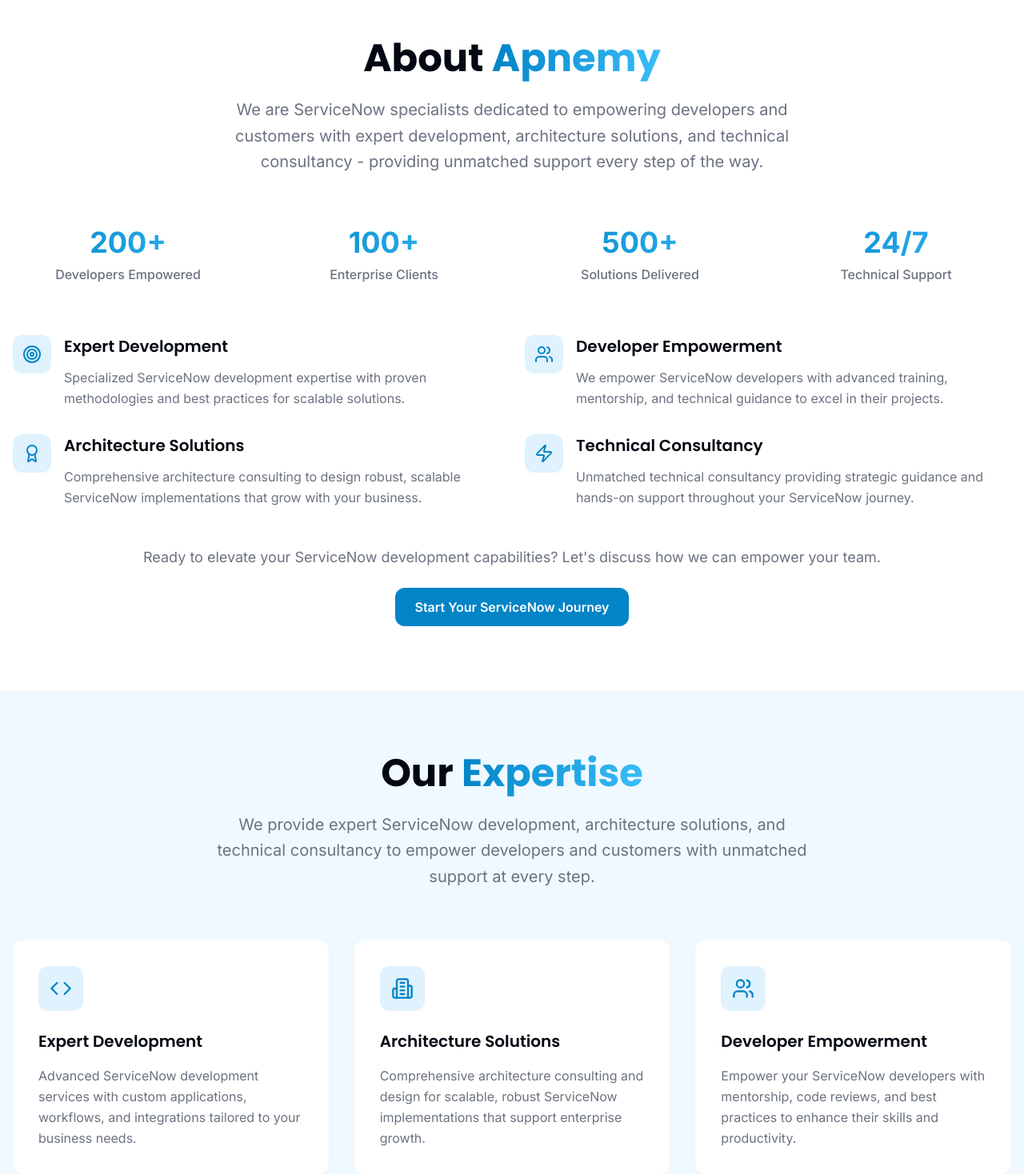
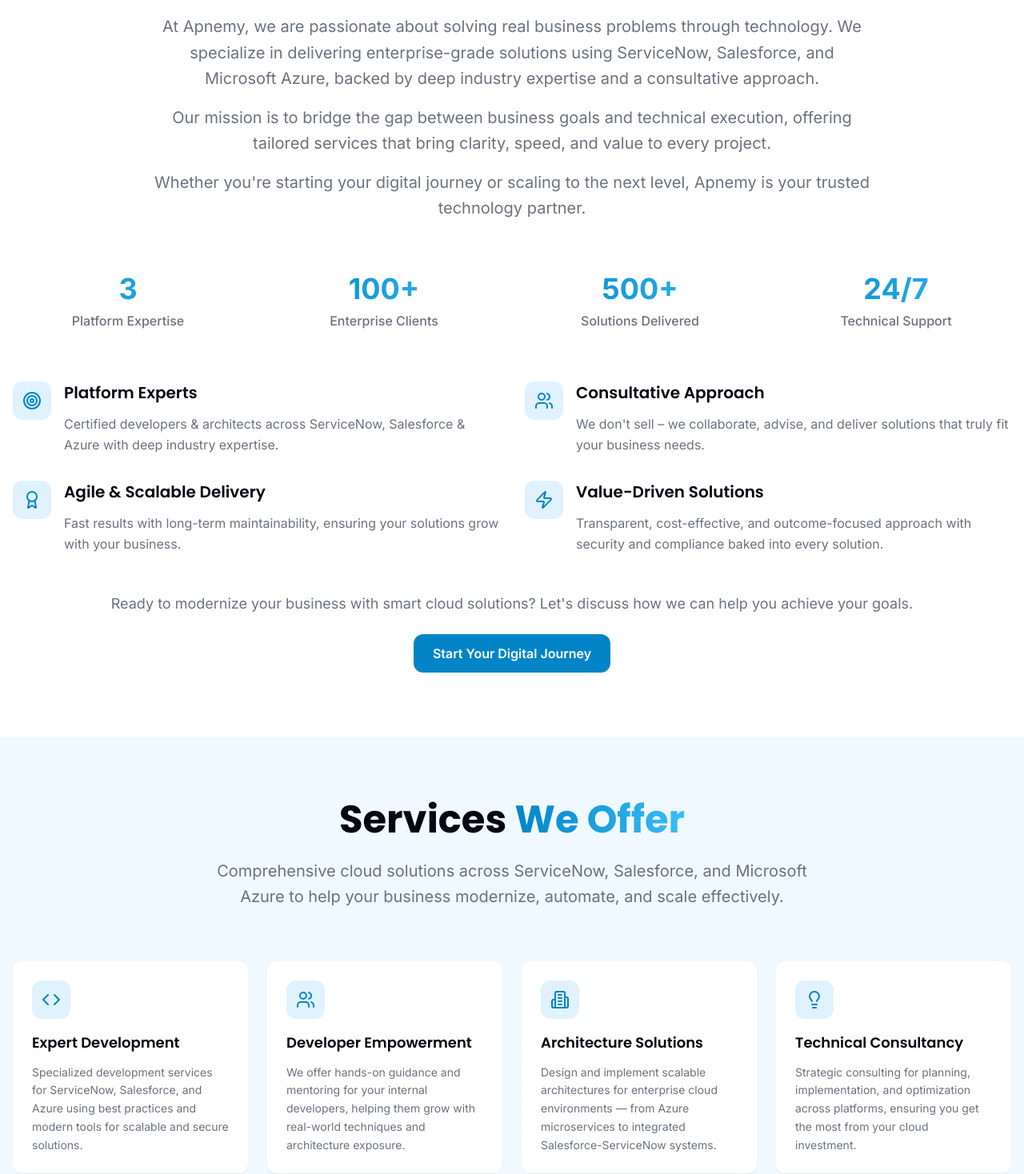
Before and after one commit to codespace555/apnemy-web-spark, a React (Vite) app: page / in a window 1280 px wide. Shown: the part 1171-2639 px from the top of the page at 80% size. Built offline with nearby package versions, Linux system fonts and the light colour scheme.

Commit message:
Update homepage content and sections
Update the homepage, about us, services, and contact sections with the provided content.

```diff
--- a/src/components/About.tsx
+++ b/src/components/About.tsx
@@ -3,7 +3,7 @@ import { Target, Users, Award, Zap } from "lucide-react";
 
 const About = () => {
   const stats = [
-    { number: "200+", label: "Developers Empowered" },
+    { number: "3", label: "Platform Expertise" },
     { number: "100+", label: "Enterprise Clients" },
     { number: "500+", label: "Solutions Delivered" },
     { number: "24/7", label: "Technical Support" }
@@ -12,23 +12,23 @@ const About = () => {
   const features = [
     {
       icon: Target,
-      title: "Expert Development",
-      description: "Specialized ServiceNow development expertise with proven methodologies and best practices for scalable solutions."
+      title: "Platform Experts",
+      description: "Certified developers & architects across ServiceNow, Salesforce & Azure with deep industry expertise."
     },
     {
       icon: Users,
-      title: "Developer Empowerment",
-      description: "We empower ServiceNow developers with advanced training, mentorship, and technical guidance to excel in their projects."
+      title: "Consultative Approach",
+      description: "We don't sell – we collaborate, advise, and deliver solutions that truly fit your business needs."
     },
     {
       icon: Award,
-      title: "Architecture Solutions",
-      description: "Comprehensive architecture consulting to design robust, scalable ServiceNow implementations that grow with your business."
+      title: "Agile & Scalable Delivery",
+      description: "Fast results with long-term maintainability, ensuring your solutions grow with your business."
     },
     {
       icon: Zap,
-      title: "Technical Consultancy",
-      description: "Unmatched technical consultancy providing strategic guidance and hands-on support throughout your ServiceNow journey."
+      title: "Value-Driven Solutions",
+      description: "Transparent, cost-effective, and outcome-focused approach with security and compliance baked into every solution."
     }
   ];
 
@@ -39,10 +39,20 @@ const About = () => {
           <h2 className="text-4xl md:text-5xl font-bold font-poppins mb-6">
             About <span className="gradient-text">Apnemy</span>
           </h2>
-          <p className="text-xl text-muted-foreground max-w-3xl mx-auto leading-relaxed">
-            We are ServiceNow specialists dedicated to empowering developers and customers with expert development,
-            architecture solutions, and technical consultancy - providing unmatched support every step of the way.
-          </p>
+          <div className="text-xl text-muted-foreground max-w-4xl mx-auto leading-relaxed space-y-4">
+            <p>
+              At Apnemy, we are passionate about solving real business problems through technology.
+              We specialize in delivering enterprise-grade solutions using ServiceNow, Salesforce, and Microsoft Azure,
+              backed by deep industry expertise and a consultative approach.
+            </p>
+            <p>
+              Our mission is to bridge the gap between business goals and technical execution, offering tailored services
+              that bring clarity, speed, and value to every project.
+            </p>
+            <p>
+              Whether you're starting your digital journey or scaling to the next level, Apnemy is your trusted technology partner.
+            </p>
+          </div>
         </div>
 
         {/* Stats */}
@@ -88,13 +98,13 @@ const About = () => {
 
         <div className="text-center mt-12">
           <p className="text-lg text-muted-foreground mb-6">
-            Ready to elevate your ServiceNow development capabilities? Let's discuss how we can empower your team.
+            Ready to modernize your business with smart cloud solutions? Let's discuss how we can help you achieve your goals.
           </p>
           <a
             href="#contact"
             className="inline-flex items-center px-6 py-3 bg-apnemy-600 hover:bg-apnemy-700 text-white font-semibold rounded-lg transition-colors duration-300"
           >
-            Start Your ServiceNow Journey
+            Start Your Digital Journey
           </a>
         </div>
       </div>
--- a/src/components/Footer.tsx
+++ b/src/components/Footer.tsx
@@ -1,5 +1,5 @@
 
-import { Facebook, Twitter, Linkedin, Instagram, ArrowUp } from "lucide-react";
+import { Facebook, Twitter, Linkedin, Github, ArrowUp } from "lucide-react";
 
 const Footer = () => {
   const scrollToTop = () => {
@@ -10,23 +10,24 @@ const Footer = () => {
     { name: "Home", href: "#home" },
     { name: "About", href: "#about" },
     { name: "Services", href: "#services" },
+    { name: "Team", href: "#team" },
     { name: "Contact", href: "#contact" }
   ];
 
   const services = [
-    "Web Development",
-    "Mobile Solutions",
-    "Cloud Services",
-    "Data Analytics",
-    "Cybersecurity",
-    "24/7 Support"
+    "ServiceNow Development",
+    "Salesforce Solutions",
+    "Azure Cloud Services",
+    "Process Automation",
+    "Architecture Design",
+    "Technical Consulting"
   ];
 
   const socialLinks = [
-    { Icon: Facebook, href: "#", label: "Facebook" },
+    { Icon: Linkedin, href: "#", label: "LinkedIn" },
     { Icon: Twitter, href: "#", label: "Twitter" },
-    { Icon: Linkedin, href: "#", label: "LinkedIn" },
-    { Icon: Instagram, href: "#", label: "Instagram" }
+    { Icon: Github, href: "#", label: "GitHub" },
+    { Icon: Facebook, href: "#", label: "Facebook" }
   ];
 
   return (
@@ -37,9 +38,8 @@ const Footer = () => {
           <div className="md:col-span-2">
             <h3 className="text-2xl font-bold font-poppins mb-4">Apnemy</h3>
             <p className="text-primary-foreground/80 mb-6 leading-relaxed max-w-md">
-              Empowering businesses through innovative technology solutions.
-              We transform ideas into reality with cutting-edge development
-              and strategic consulting.
+              Empowering businesses with smart cloud solutions using ServiceNow, Salesforce,
+              and Microsoft Azure. We bridge the gap between business goals and technical execution.
             </p>
             <div className="flex space-x-4">
               {socialLinks.map(({ Icon, href, label }) => (
@@ -74,7 +74,7 @@ const Footer = () => {
 
           {/* Services */}
           <div>
-            <h4 className="text-lg font-semibold font-poppins mb-4">Services</h4>
+            <h4 className="text-lg font-semibold font-poppins mb-4">Our Expertise</h4>
             <ul className="space-y-2">
               {services.map((service) => (
                 <li key={service}>
@@ -89,7 +89,7 @@ const Footer = () => {
 
         <div className="border-t border-primary-foreground/20 mt-8 pt-8 flex flex-col md:flex-row justify-between items-center">
           <p className="text-primary-foreground/80 text-sm">
-            © 2024 Apnemy. All rights reserved.
+            © 2025 Apnemy. All rights reserved. | Designed with 💙 in India
           </p>
 
           <div className="flex items-center space-x-6 mt-4 md:mt-0">
--- a/src/components/Hero.tsx
+++ b/src/components/Hero.tsx
@@ -17,13 +17,12 @@ const Hero = () => {
         <div className="text-center max-w-4xl mx-auto">
           <div className="animate-fade-in">
             <h1 className="text-5xl md:text-7xl font-bold font-poppins mb-6 leading-tight">
-              Empowering ServiceNow
-              <span className="block gradient-text">Developers & Customers</span>
+              Empowering Businesses with
+              <span className="block gradient-text">Smart Cloud Solutions</span>
             </h1>
 
             <p className="text-xl md:text-2xl text-muted-foreground mb-8 max-w-3xl mx-auto leading-relaxed">
-              We specialize in empowering ServiceNow developers and customers with expert development,
-              architecture solutions, and technical consultancy - providing unmatched support every step of the way.
+              Apnemy helps businesses modernize, automate, and scale using platforms like ServiceNow, Salesforce, and Microsoft Azure — with expert consulting and development services tailored to your needs.
             </p>
 
             <div className="flex flex-col sm:flex-row gap-4 justify-center items-center mb-12">
@@ -31,7 +30,7 @@ const Hero = () => {
                 size="lg"
                 className="bg-apnemy-600 hover:bg-apnemy-700 text-white px-8 py-3 text-lg font-semibold group"
               >
-                Get Expert Guidance
+                Let's Build Something Great Together
                 <ArrowRight className="ml-2 h-5 w-5 group-hover:translate-x-1 transition-transform" />
               </Button>
 
@@ -51,7 +50,7 @@ const Hero = () => {
             <div className="relative max-w-3xl mx-auto">
               <img
                 src="https://images.unsplash.com/photo-1551434678-e076c223a692?w=800&h=500&fit=crop"
-                alt="ServiceNow development and architecture solutions"
+                alt="Cloud solutions with ServiceNow, Salesforce, and Azure"
                 className="rounded-2xl shadow-2xl w-full h-auto"
               />
               <div className="absolute inset-0 bg-gradient-to-t from-apnemy-900/20 to-transparent rounded-2xl"></div>
--- a/src/components/Navigation.tsx
+++ b/src/components/Navigation.tsx
@@ -20,6 +20,7 @@ const Navigation = () => {
     { href: "#home", label: "Home" },
     { href: "#about", label: "About" },
     { href: "#services", label: "Services" },
+    { href: "#team", label: "Team" },
     { href: "#testimonials", label: "Testimonials" },
     { href: "#contact", label: "Contact" },
   ];
--- a/src/components/Services.tsx
+++ b/src/components/Services.tsx
@@ -1,36 +1,47 @@
-import { Code, Building2, Users, Lightbulb, Wrench, GraduationCap } from "lucide-react";
+
+import { Code, Building2, Users, Lightbulb, Wrench, GraduationCap, Zap, Settings } from "lucide-react";
 
 const Services = () => {
   const services = [
     {
       icon: Code,
       title: "Expert Development",
-      description: "Advanced ServiceNow development services with custom applications, workflows, and integrations tailored to your business needs."
+      description: "Specialized development services for ServiceNow, Salesforce, and Azure using best practices and modern tools for scalable and secure solutions."
+    },
+    {
+      icon: Users,
+      title: "Developer Empowerment",
+      description: "We offer hands-on guidance and mentoring for your internal developers, helping them grow with real-world techniques and architecture exposure."
     },
     {
       icon: Building2,
       title: "Architecture Solutions",
-      description: "Comprehensive architecture consulting and design for scalable, robust ServiceNow implementations that support enterprise growth."
-    },
-    {
-      icon: Users,
-      title: "Developer Empowerment",
-      description: "Empower your ServiceNow developers with mentorship, code reviews, and best practices to enhance their skills and productivity."
+      description: "Design and implement scalable architectures for enterprise cloud environments — from Azure microservices to integrated Salesforce-ServiceNow systems."
     },
     {
       icon: Lightbulb,
       title: "Technical Consultancy",
-      description: "Strategic technical guidance and consulting services to optimize your ServiceNow platform and maximize business value."
+      description: "Strategic consulting for planning, implementation, and optimization across platforms, ensuring you get the most from your cloud investment."
+    },
+    {
+      icon: GraduationCap,
+      title: "Platform Advisory",
+      description: "Not sure where to start? We evaluate your goals and recommend the best technology stack — from ServiceNow workflows to Azure infrastructure."
+    },
+    {
+      icon: Settings,
+      title: "Process Optimization",
+      description: "Automate and improve business processes with low-code tools, integrations, and workflow engines that reduce errors and increase efficiency."
     },
     {
       icon: Wrench,
-      title: "Platform Optimization",
-      description: "Performance tuning, configuration optimization, and platform enhancement services to ensure peak ServiceNow performance."
+      title: "Cloud Modernization",
+      description: "Seamlessly migrate legacy systems to Azure or Salesforce Cloud with a smooth, secure, and future-proof plan."
     },
     {
-      icon: GraduationCap,
-      title: "Training & Support",
-      description: "Comprehensive training programs and ongoing support to build internal ServiceNow expertise within your organization."
+      icon: Zap,
+      title: "Solution Design & Strategy",
+      description: "We co-create digital solutions tailored to your business objectives — with a sharp focus on ROI, speed, and innovation."
     }
   ];
 
@@ -39,30 +50,30 @@ const Services = () => {
       <div className="container mx-auto px-4">
         <div className="text-center mb-16 animate-fade-in">
           <h2 className="text-4xl md:text-5xl font-bold font-poppins mb-6">
-            Our <span className="gradient-text">Expertise</span>
+            Services <span className="gradient-text">We Offer</span>
           </h2>
           <p className="text-xl text-muted-foreground max-w-3xl mx-auto leading-relaxed">
-            We provide expert ServiceNow development, architecture solutions, and technical consultancy
-            to empower developers and customers with unmatched support at every step.
+            Comprehensive cloud solutions across ServiceNow, Salesforce, and Microsoft Azure
+            to help your business modernize, automate, and scale effectively.
           </p>
         </div>
 
-        <div className="grid md:grid-cols-2 lg:grid-cols-3 gap-8">
+        <div className="grid md:grid-cols-2 lg:grid-cols-3 xl:grid-cols-4 gap-6">
           {services.map((service, index) => (
             <div
               key={index}
-              className="bg-white p-8 rounded-xl shadow-sm hover:shadow-lg transition-all duration-300 group animate-fade-in"
+              className="bg-white p-6 rounded-xl shadow-sm hover:shadow-lg transition-all duration-300 group animate-fade-in"
               style={{ animationDelay: `${index * 0.1}s` }}
             >
-              <div className="inline-flex items-center justify-center w-14 h-14 bg-apnemy-100 rounded-lg mb-6 group-hover:bg-apnemy-600 transition-colors duration-300">
-                <service.icon className="h-7 w-7 text-apnemy-600 group-hover:text-white transition-colors duration-300" />
+              <div className="inline-flex items-center justify-center w-12 h-12 bg-apnemy-100 rounded-lg mb-4 group-hover:bg-apnemy-600 transition-colors duration-300">
+                <service.icon className="h-6 w-6 text-apnemy-600 group-hover:text-white transition-colors duration-300" />
               </div>
 
-              <h3 className="text-xl font-semibold font-poppins mb-4 group-hover:text-apnemy-600 transition-colors duration-300">
+              <h3 className="text-lg font-semibold font-poppins mb-3 group-hover:text-apnemy-600 transition-colors duration-300">
                 {service.title}
               </h3>
 
-              <p className="text-muted-foreground leading-relaxed">
+              <p className="text-muted-foreground leading-relaxed text-sm">
                 {service.description}
               </p>
             </div>
@@ -71,13 +82,13 @@ const Services = () => {
 
         <div className="text-center mt-12">
           <p className="text-lg text-muted-foreground mb-6">
-            Need specialized ServiceNow development or architecture guidance? We're here to empower your success.
+            Ready to transform your business with our comprehensive cloud solutions?
           </p>
           <a
             href="#contact"
             className="inline-flex items-center px-6 py-3 bg-apnemy-600 hover:bg-apnemy-700 text-white font-semibold rounded-lg transition-colors duration-300"
           >
-            Get Expert Consultation
+            Let's Build Something Great Together
           </a>
         </div>
       </div>
--- /dev/null
+++ b/src/components/Team.tsx
@@ -0,0 +1,93 @@
+
+import { Code, Users, Cloud, Palette, Settings } from "lucide-react";
+
+const Team = () => {
+  const teamMembers = [
+    {
+      name: "Naman Kumar",
+      role: "Founder & Lead Developer",
+      description: "Visionary behind Apnemy, with deep expertise in ServiceNow and web technologies. Focused on scalable solutions and clean design.",
+      icon: Code,
+      image: "https://images.unsplash.com/photo-1472099645785-5658abf4ff4e?w=200&h=200&fit=crop&crop=face"
+    },
+    {
+      name: "Anjali Verma",
+      role: "Salesforce Consultant",
+      description: "Sales Cloud, Service Cloud & Marketing Cloud expert — helping clients deliver seamless customer experiences.",
+      icon: Users,
+      image: "https://images.unsplash.com/photo-1494790108755-2616b612b47c?w=200&h=200&fit=crop&crop=face"
+    },
+    {
+      name: "Rahul Singh",
+      role: "Azure Cloud Architect",
+      description: "Designs robust Azure solutions with a focus on infrastructure, automation, and cost efficiency.",
+      icon: Cloud,
+      image: "https://images.unsplash.com/photo-1507003211169-0a1dd7228f2d?w=200&h=200&fit=crop&crop=face"
+    },
+    {
+      name: "Priya Sharma",
+      role: "UI/UX Designer",
+      description: "Delivers intuitive, clean, and responsive designs that enhance user engagement and satisfaction.",
+      icon: Palette,
+      image: "https://images.unsplash.com/photo-1438761681033-6461ffad8d80?w=200&h=200&fit=crop&crop=face"
+    },
+    {
+      name: "Amit Chauhan",
+      role: "ServiceNow Specialist",
+      description: "Builds advanced workflows, portals, and automations that boost productivity across departments.",
+      icon: Settings,
+      image: "https://images.unsplash.com/photo-1500648767791-00dcc994a43e?w=200&h=200&fit=crop&crop=face"
+    }
+  ];
+
+  return (
+    <section id="team" className="py-20 bg-white">
+      <div className="container mx-auto px-4">
+        <div className="text-center mb-16 animate-fade-in">
+          <h2 className="text-4xl md:text-5xl font-bold font-poppins mb-6">
+            Meet Our <span className="gradient-text">Team</span>
+          </h2>
+          <p className="text-xl text-muted-foreground max-w-3xl mx-auto leading-relaxed">
+            Our passionate team of experts brings together diverse skills and deep expertise
+            across ServiceNow, Salesforce, and Azure platforms.
+          </p>
+        </div>
+
+        <div className="grid md:grid-cols-2 lg:grid-cols-3 gap-8">
+          {teamMembers.map((member, index) => (
+            <div
+              key={index}
+              className="bg-card p-6 rounded-xl border shadow-sm hover:shadow-lg transition-all duration-300 group animate-fade-in"
+              style={{ animationDelay: `${index * 0.1}s` }}
+            >
+              <div className="text-center mb-6">
+                <img
+                  src={member.image}
+                  alt={member.name}
+                  className="w-20 h-20 rounded-full mx-auto mb-4 object-cover"
+                />
+                <div className="inline-flex items-center justify-center w-12 h-12 bg-apnemy-100 rounded-lg mb-4 group-hover:bg-apnemy-600 transition-colors duration-300">
+                  <member.icon className="h-6 w-6 text-apnemy-600 group-hover:text-white transition-colors duration-300" />
+                </div>
+              </div>
+
+              <div className="text-center">
+                <h3 className="text-xl font-semibold font-poppins mb-2 group-hover:text-apnemy-600 transition-colors duration-300">
+                  {member.name}
+                </h3>
+                <p className="text-apnemy-600 font-medium mb-3">
+                  {member.role}
+                </p>
+                <p className="text-muted-foreground leading-relaxed text-sm">
+                  {member.description}
+                </p>
+              </div>
+            </div>
+          ))}
+        </div>
+      </div>
+    </section>
+  );
+};
+
+export default Team;
--- a/src/pages/Index.tsx
+++ b/src/pages/Index.tsx
@@ -2,6 +2,7 @@
 import Hero from "@/components/Hero";
 import About from "@/components/About";
 import Services from "@/components/Services";
+import Team from "@/components/Team";
 import Testimonials from "@/components/Testimonials";
 import Contact from "@/components/Contact";
 import Footer from "@/components/Footer";
@@ -14,6 +15,7 @@ const Index = () => {
       <Hero />
       <About />
       <Services />
+      <Team />
       <Testimonials />
       <Contact />
       <Footer />
```
Also changed, not shown: src/components/Contact.tsx (+19 -13 lines).
